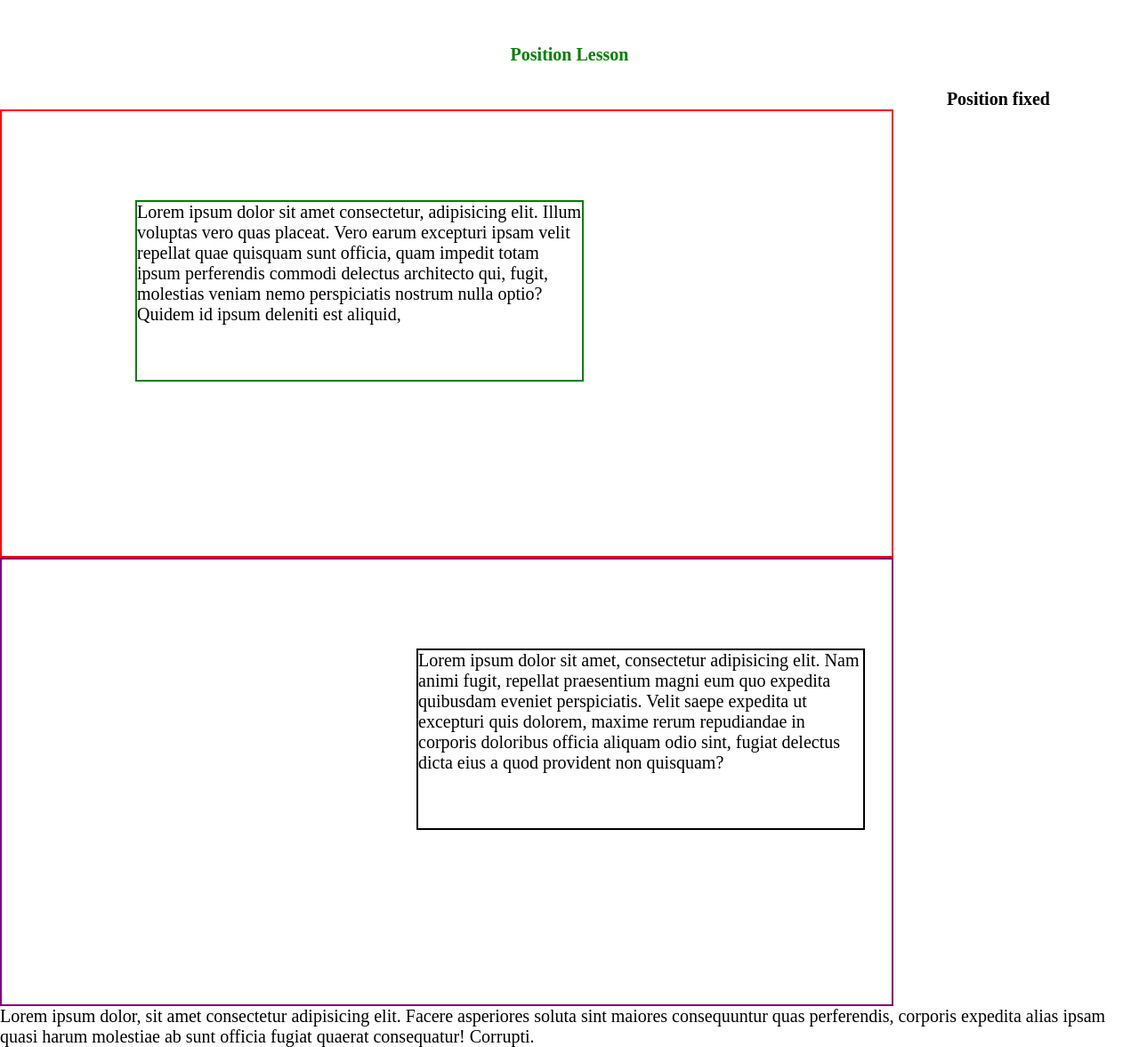
After one commit to Pamokkha/pamokkha.github.io, a PHP site: page /CSS/position.html in a window 1280 px wide. The commit adds this page. Shown: the whole page at 89% size. Run offline with PHP 8.4, Linux system fonts and the light colour scheme.

Commit message:
Position and Font

```diff
--- a/CSS/custom.css
+++ b/CSS/custom.css
@@ -150,5 +150,54 @@ a:visited{
 }
 .rowadd{
     grid-row-start: 1;
-    grid-row-end: 4;
+    grid-row-end: 3;
 }
+/* Position */
+.relative_parent{
+    border: 2px solid red;
+    width: 1000px;
+    height: 500px;
+}
+.relative{
+    border: 2px solid green;
+    width: 500px;
+    height: 200px;
+    position: relative;
+    top: 100px;
+    left: 150px;
+}
+.absolute_parent{
+    border: 2px solid purple;
+    width: 1000px;
+    height: 500px;
+    position: relative;
+}
+.absolute{
+    border: 2px solid black;
+    width: 500px;
+    height: 200px;
+    position: absolute;
+    top: 100px;
+    right: 30px;
+}
+.fixed{
+    position: fixed;
+    top: 100px;
+    right: 100px;
+}
+
+/* online font */
+.onlineFont {
+    font-family: "Pacifico", serif;
+    font-weight: 400;
+    font-style: normal;
+  }
+/* offline font ချိတ်နည်း */
+@font-face {
+    font-family: Shadow;
+    src: url(Fonts/ShadowsIntoLight-Regular.ttf);
+}
+
+.offline{
+    font-family: Shadow;
+}
--- a/CSS/grid.html
+++ b/CSS/grid.html
@@ -58,13 +58,13 @@
 
 <h1>Grid Columns gap</h1>
 <div class="gridFive">
-    <div style="background-color: red;" >1</div>
+    <div style="background-color: red;" class="colunmadd">1</div>
     <div style="background-color: yellow;">2</div>
     <div style="background-color: green;">3</div>
     <div style="background-color: pink;">4</div>
     <div style="background-color: blue;">5</div>
     <div style="background-color: gray;">6</div>
-    <div style="background-color: purple;" class="colunmadd">7</div>
+    <div style="background-color: purple;" >7</div>
     <div style="background-color: greenyellow;">8</div>
     <div style="background-color:brown;">9</div>
 </div>
--- /dev/null
+++ b/CSS/position.html
@@ -0,0 +1,20 @@
+<!DOCTYPE html>
+<html lang="en">
+<head>
+    <meta charset="UTF-8">
+    <meta name="viewport" content="width=device-width, initial-scale=1.0">
+    <title>Position</title>
+    <link rel="stylesheet" href="custom.css">
+</head>
+<body>
+    <h1>Position Lesson</h1>
+    <div class="relative_parent">
+        <p class="relative">Lorem ipsum dolor sit amet consectetur, adipisicing elit. Illum voluptas vero quas placeat. Vero earum excepturi ipsam velit repellat quae quisquam sunt officia, quam impedit totam ipsum perferendis commodi delectus architecto qui, fugit, molestias veniam nemo perspiciatis nostrum nulla optio? Quidem id ipsum deleniti est aliquid, </p>
+    </div>
+    <div class="absolute_parent">
+        <p class="absolute">Lorem ipsum dolor sit amet, consectetur adipisicing elit. Nam animi fugit, repellat praesentium magni eum quo expedita quibusdam eveniet perspiciatis. Velit saepe expedita ut excepturi quis dolorem, maxime rerum repudiandae in corporis doloribus officia aliquam odio sint, fugiat delectus dicta eius a quod provident non quisquam? </p>
+    </div>
+    <h3 class="fixed">Position fixed</h3>
+    <p>Lorem ipsum dolor, sit amet consectetur adipisicing elit. Facere asperiores soluta sint maiores consequuntur quas perferendis, corporis expedita alias ipsam quasi harum molestiae ab sunt officia fugiat quaerat consequatur! Corrupti.</p>
+</body>
+</html>
```
Also changed, not shown: CSS/font.html (added, +20 -0 lines), CSS/Fonts/ShadowsIntoLight-Regular.ttf (added).
